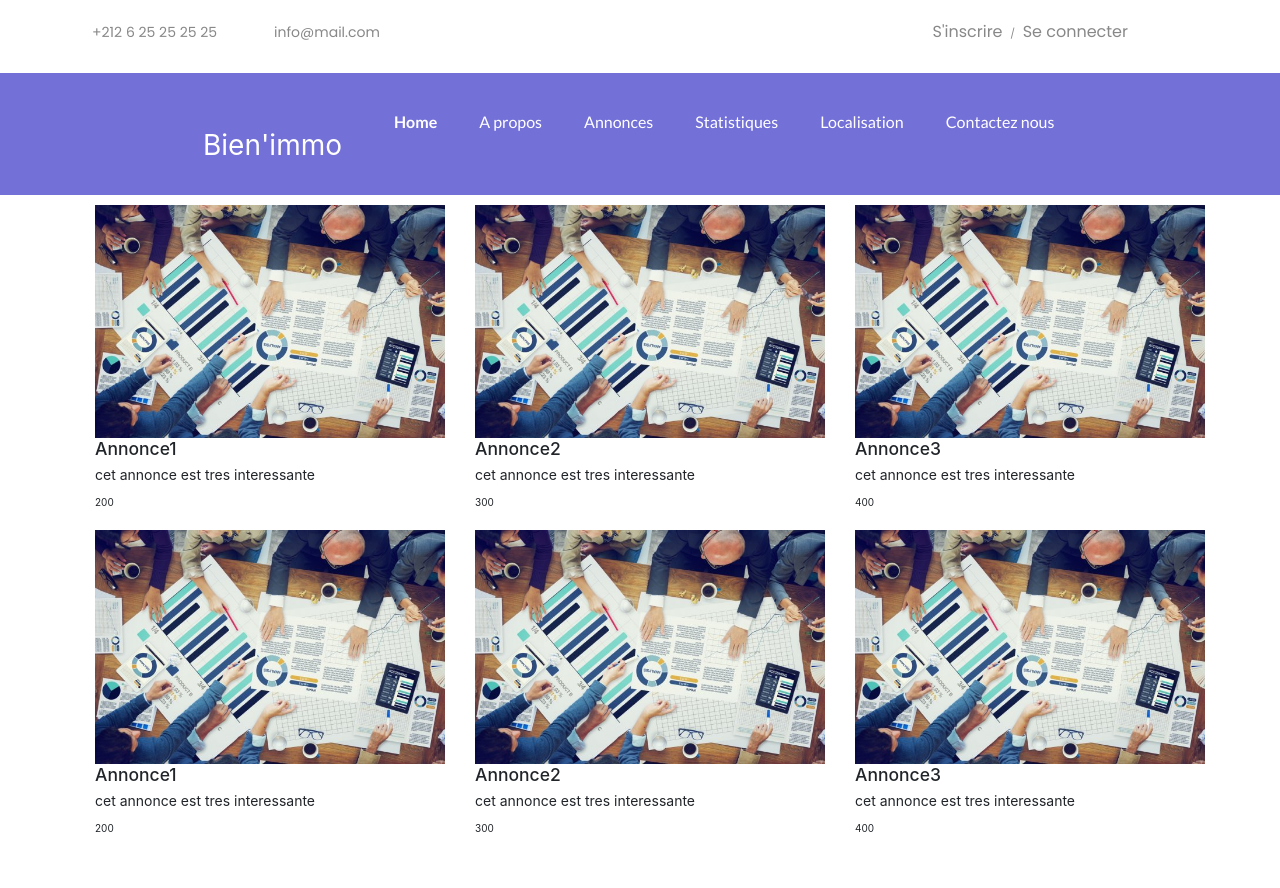
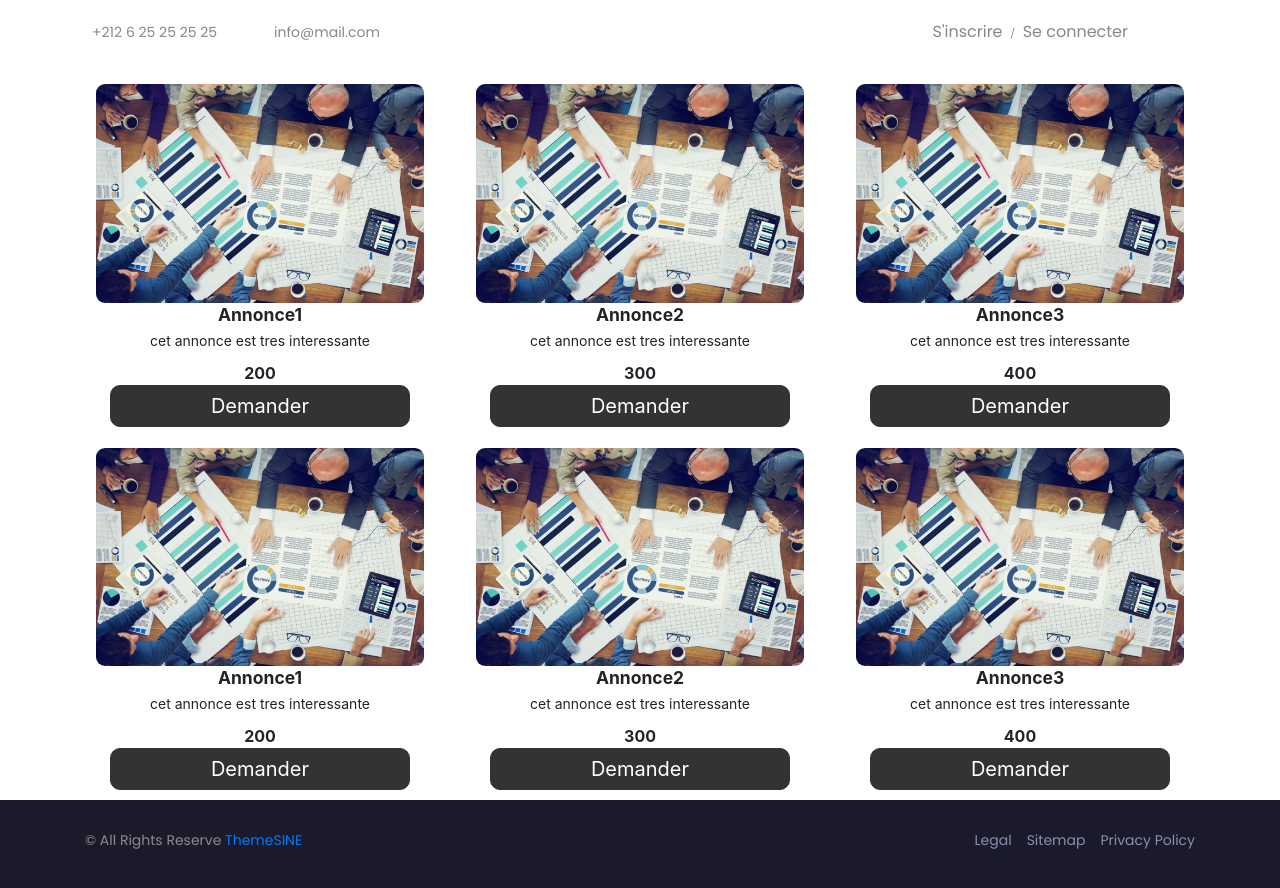
Before and after one commit to BasmaSenani/geo-info, an Angular app: page /annonces in a window 1280 px wide. Shown: the top 888 px of the page. Before the commit the page ends 846 px from the top, so only its background shows below. Built offline with nearby package versions, Linux system fonts and the light colour scheme; some icons are missing; a web font is replaced by a local one.

Commit message:
basma adding annonce page

```diff
--- a/src/app/annonce/annonce.component.css
+++ b/src/app/annonce/annonce.component.css
@@ -1,6 +1,35 @@
 .annonce-card{
     margin : 10px ;
+    text-align: center;
+    cursor: pointer;
+
 }
 img{
     max-width: inherit;
+    border : 1px solid white ;
+    border-radius: 10px;
+    overflow: hidden;
 }
+img:hover{
+    width : 300px ;
+
+}
+.annonce-card:hover{
+    border : 2px solid #4d4e54 ;
+    padding : 10px ;
+    border-radius: 5px ;
+
+}
+.demander-button{
+    background: #333333;
+    border : 1px solid #333333 ;
+    border-radius: 10px;
+    padding : 5px ;
+    color : white ;
+    font-size : 20px ;
+    width: 300px;
+    text-align: center;
+}
+.annonce-price{
+    font-size: 16px;
+}
--- a/src/app/annonce/annonce.component.html
+++ b/src/app/annonce/annonce.component.html
@@ -3,12 +3,15 @@
     <div>
         <img src="assets/statistiques.jpg"
         alt="annonce image"
-        width="350px"
-        height="350px"/>
+        width="330px"
+        height="330px"/>
     </div>
     <div>
-        <h3 class="annonce-title">{{annonce.title}}</h3>
+        <h3 class="annonce-title"><strong>{{annonce.title}}</strong></h3>
         <p class="annonce-description">{{annonce.description}}</p>
-        <span class="annonce-price">{{annonce.price}}</span>
+        <span class="annonce-price"><strong>{{annonce.price}}</strong></span>
+    </div>
+    <div>
+        <button type="button" class="demander-button">Demander</button>
     </div>
 </div>
--- a/src/app/annonces/annonces.component.html
+++ b/src/app/annonces/annonces.component.html
@@ -1,3 +1,4 @@
+
 <div class="container">
     <div class="row" style="display: flex;">
         <app-annonce class="col-4" *ngFor="let annonce of annonces"
--- a/src/app/app.component.html
+++ b/src/app/app.component.html
@@ -7,3 +7,4 @@
  <app-header></app-header>
 </header>
 <router-outlet></router-outlet>
+<app-rights-reserved></app-rights-reserved>
--- a/src/app/body/body.component.html
+++ b/src/app/body/body.component.html
@@ -1,3 +1,46 @@
+<div id="menu">
+    <div class="container" style="max-width : 70%;">
+        <div class="menubar row ">
+            <nav class="navbar navbar-default navbar-expand-lg">
+                <!-- Brand and toggle get grouped for better mobile display -->
+                <div >
+                    <button type="button" class="navbar-toggle collapsed" data-toggle="collapse" data-target="#bs-example-navbar-collapse-1" aria-expanded="false">
+                        <span class="sr-only">Toggle navigation</span>
+                        <span class="icon-bar"></span>
+                        <span class="icon-bar"></span>
+                        <span class="icon-bar"></span>
+                    </button>
+                    <a class="navbar-brand" href="index.html">
+                        <span style="color : white ; font-size : 28px ; ">Bien'immo</span>
+                    </a>
+                </div><!--/.navbar-header -->
+
+                <!-- Collect the nav links, forms, and other content for toggling -->
+                <div class="collapse navbar-collapse" id="bs-example-navbar-collapse-1">
+                    <ul class="nav navbar-nav navbar-right">
+                        <li class="smooth-menu">
+                            <a href="#home">Home</a>
+                        </li>
+                        <li class="smooth-menu"><a href="#about">A propos</a></li>
+                        <li class="smooth-menu"><a href="#service">Annonces</a></li>
+                        <li class="smooth-menu"><a href="#project">Statistiques</a></li>
+                        <li class="smooth-menu"><a href="#project">Localisation</a></li>
+                        <li class="smooth-menu"><a href="#contact">Contactez nous</a></li>
+                        <li class="search">
+                            <form action="">
+                                <input type="text" name="search" placeholder="Search....">
+                                <a href="#">
+                                    <span class="lnr lnr-magnifier"></span>
+                                </a>
+                            </form>
+                        </li>
+                    </ul><!-- / ul -->
+                </div><!-- /.navbar-collapse -->
+            </nav><!--/nav -->
+        </div><!--/.menubar -->
+    </div><!-- /.container -->
+
+</div><!--/#menu-->
 <section class="header-slider-area">
     <div id="carousel-example-generic" class="carousel slide carousel-fade" data-ride="carousel">
 
@@ -167,4 +210,3 @@
 </section><!--/.we-do-->
 <!--we-do end-->
 <app-footer></app-footer>
-<app-rights-reserved></app-rights-reserved>
--- a/src/app/header/header.component.html
+++ b/src/app/header/header.component.html
@@ -45,47 +45,3 @@
 
 		</section><!--/.header-->
 <!--header end-->
-
-<div id="menu">
-    <div class="container" style="max-width : 70%;">
-        <div class="menubar row ">
-            <nav class="navbar navbar-default navbar-expand-lg">
-                <!-- Brand and toggle get grouped for better mobile display -->
-                <div >
-                    <button type="button" class="navbar-toggle collapsed" data-toggle="collapse" data-target="#bs-example-navbar-collapse-1" aria-expanded="false">
-                        <span class="sr-only">Toggle navigation</span>
-                        <span class="icon-bar"></span>
-                        <span class="icon-bar"></span>
-                        <span class="icon-bar"></span>
-                    </button>
-                    <a class="navbar-brand" href="index.html">
-                        <span style="color : white ; font-size : 28px ; ">Bien'immo</span>
-                    </a>
-                </div><!--/.navbar-header -->
-
-                <!-- Collect the nav links, forms, and other content for toggling -->
-                <div class="collapse navbar-collapse" id="bs-example-navbar-collapse-1">
-                    <ul class="nav navbar-nav navbar-right">
-                        <li class="smooth-menu">
-                            <a href="#home">Home</a>
-                        </li>
-                        <li class="smooth-menu"><a href="#about">A propos</a></li>
-                        <li class="smooth-menu"><a href="#service">Annonces</a></li>
-                        <li class="smooth-menu"><a href="#project">Statistiques</a></li>
-                        <li class="smooth-menu"><a href="#project">Localisation</a></li>
-                        <li class="smooth-menu"><a href="#contact">Contactez nous</a></li>
-                        <li class="search">
-                            <form action="">
-                                <input type="text" name="search" placeholder="Search....">
-                                <a href="#">
-                                    <span class="lnr lnr-magnifier"></span>
-                                </a>
-                            </form>
-                        </li>
-                    </ul><!-- / ul -->
-                </div><!-- /.navbar-collapse -->
-            </nav><!--/nav -->
-        </div><!--/.menubar -->
-    </div><!-- /.container -->
-
-</div><!--/#menu-->
```
